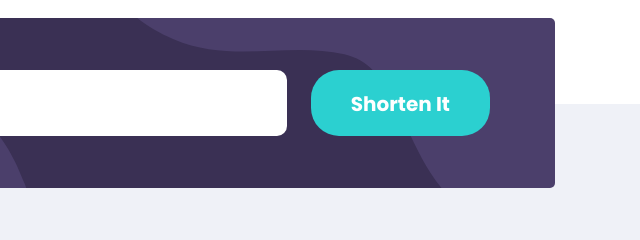
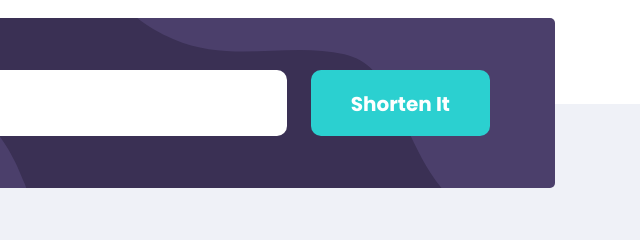
Before and after one commit to IlhomYuldoshev/Shortly, a plain HTML site: page index.html in a window 1280 px wide. Shown: the part 693-933 px from the top of the page, 640-1280 px from the left. Drawn offline with Linux system fonts and the light colour scheme.

Commit message:
change border radius shorten it btn and change type of search input to url

```diff
--- a/css/style.css
+++ b/css/style.css
@@ -80,6 +80,7 @@ body {
 .btn-submit {
   border: none;
   cursor: pointer;
+  border-radius: 10px;
 }
 
 .btn-primary {
--- a/index.html
+++ b/index.html
@@ -46,8 +46,8 @@
       </div>
       <div class="search-block">
         <form class="search-form" action="https://echo.htmlacademy.ru" method="POST">
-          <input class="search-input" type="search" placeholder="Shorten a link here..." name="searchText" required>
-          <button type="submit" class="btn btn-primary btn-submit" href="#">shorten it</button>
+          <input class="search-input" type="url" placeholder="Shorten a link here..." name="searchUrl" required>
+          <button type="submit" class="btn btn-primary btn-submit">shorten it</button>
         </form>
       </div>
     </section>
```
Also changed, not shown: css/style.min.css.
